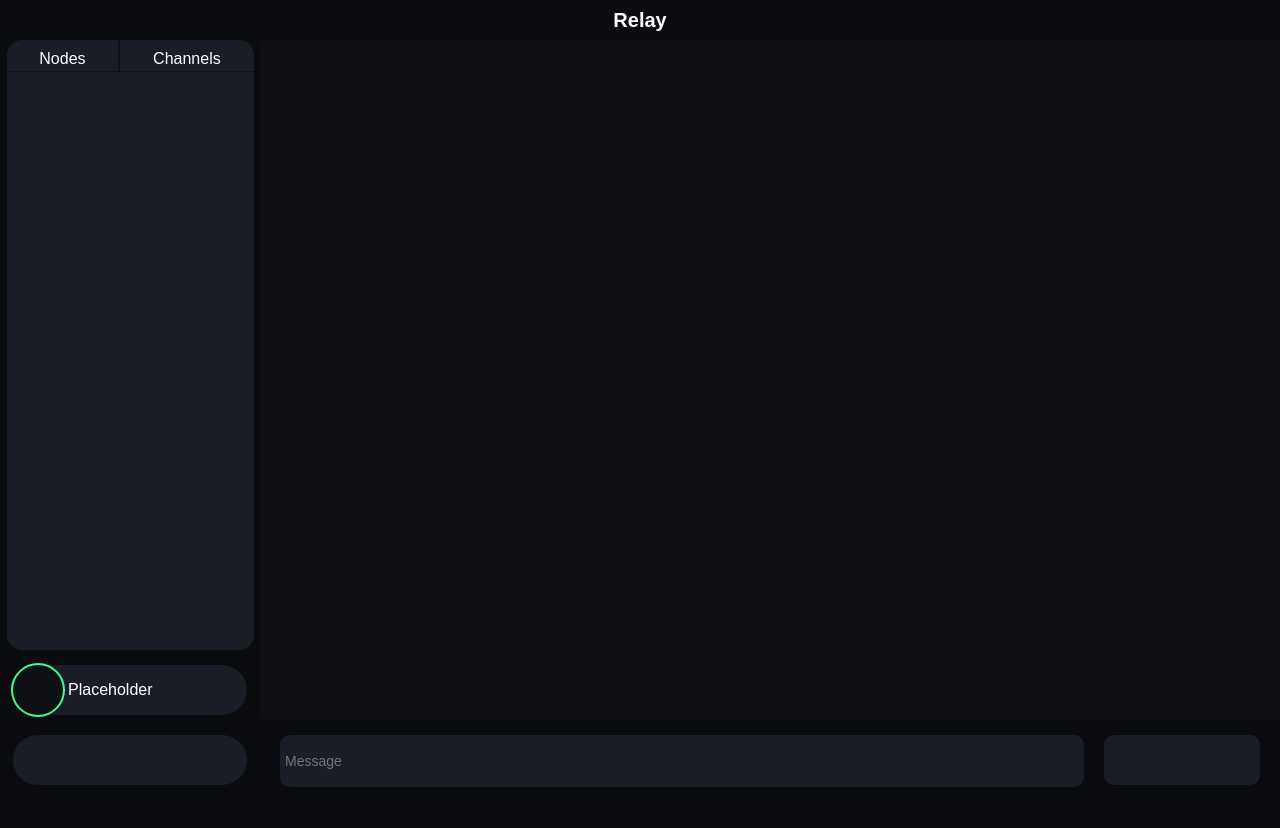
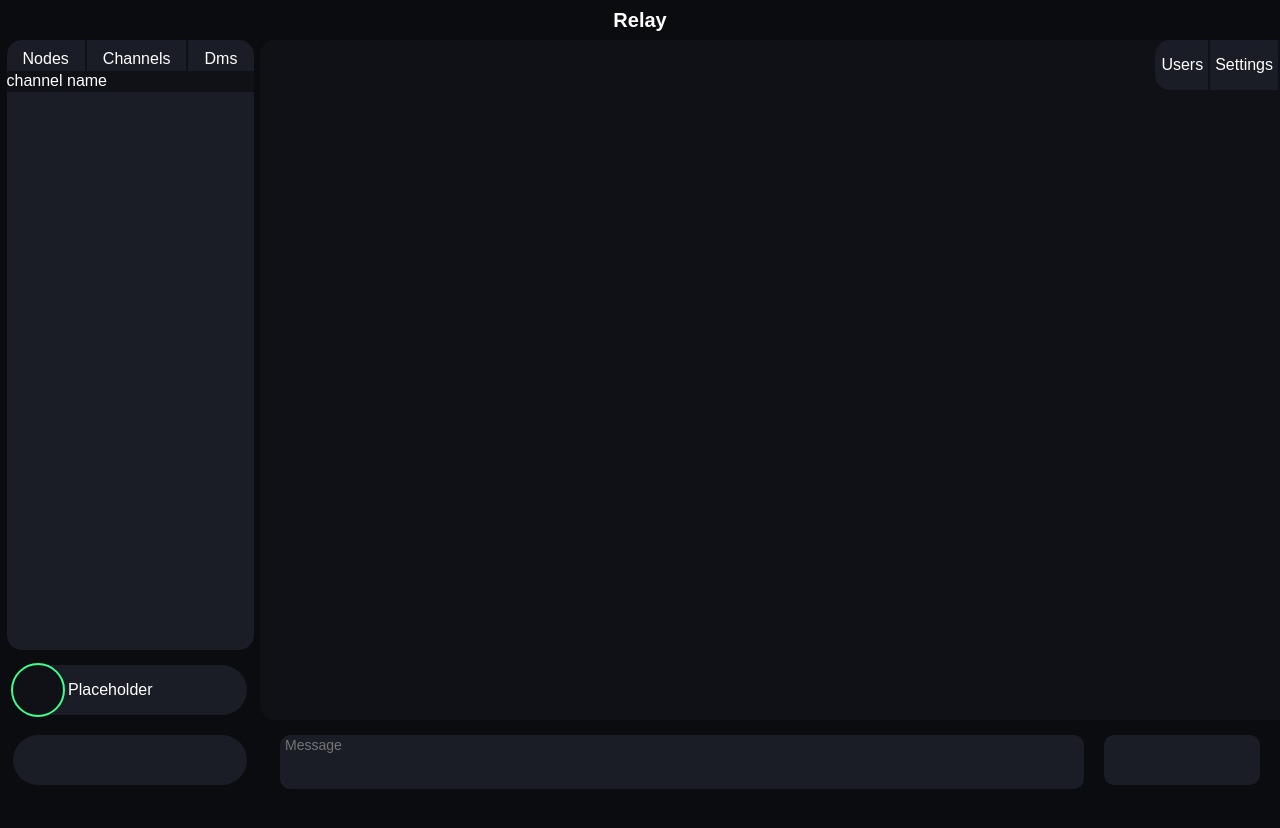
Before and after one commit to RedThunder1/Relay, an Angular app: page / in a window 1280 px wide. Shown: the top 828 px of the page. Built offline with nearby package versions, Linux system fonts and the light colour scheme.

Commit message:
Added panel to open user and server settings tab. Did some work on the overall design of the webapp.

```diff
--- a/src/app/app.css
+++ b/src/app/app.css
@@ -59,8 +59,18 @@
   border: 1px solid var(--primary);
 }
 
-.node_list_container {
+#node_list_container {
   height: 95%;
+  display: flex;
+  flex-direction: column;
+  gap: 5px;
+  overflow-y: scroll;
+}
+
+.list_node {
+  background-color: green;
+  height: 50px;
+  width: 100%;
 }
 
 .settings_tab {
@@ -105,19 +115,20 @@
   padding: 0;
 }
 
-.message_bar {
+#message_bar {
   grid-area: 3 / 2 / 4 / 3;
   display: flex;
   flex-direction: row;
   height: 80px;
   width: calc(100vw - 260px);
   overflow: hidden;
+  transition: all ease 0.3s;
 }
 
-.message_input {
+#message_input {
   font-size: 14px;
   width: 80%;
-  height: 50px;
+  min-height: 50px;
   margin: 15px 20px 15px 20px;
   background-color: var(--panels);
   border: none;
@@ -125,13 +136,14 @@
   border-radius: 10px;
   padding-left: 5px;
   transition: all ease 0.1s;
+  resize: none;
 }
 
-.message_input:focus {
+#message_input:focus {
   outline: var(--primary_accent) 2px solid;
 }
 
-.message_tools {
+#message_tools {
   background-color: var(--panels);
   margin: auto 20px auto 0;
   height: 50px;
@@ -139,9 +151,41 @@
   border-radius: 10px;
 }
 
-.center_page {
+#center_page {
   grid-area: 1 / 2 / 3 / 3;
-  height: calc(100vh - 120px);
+  min-height: calc(100vh - 120px);
   background-color: var(--primary);
-  border-radius: 5px 0 0 5px;
+  border-radius: 15px 0 0 15px;
 }
+
+#channel_settings {
+  background-color: var(--panels);
+  height: 50px;
+  width: 125px;
+  position: absolute;
+  right: 0;
+  border-radius: 15px 0 0 15px;
+  transition: all ease-in-out 0.3s;
+
+}
+
+.channel_settings_panel {
+  display: flex;
+  flex-direction: row;
+  position: absolute;
+  top: 0;
+  right: 0;
+}
+
+.channel_settings_button {
+  height: 50px;
+  width: fit-content;
+  border-right: 2px solid var(--primary);
+  line-height: 50px;
+  padding: 0 5px 0 5px;
+}
+
+.channel_settings_button:hover {
+  color: var(--primary_accent);
+  cursor: pointer;
+}
--- a/src/app/app.html
+++ b/src/app/app.html
@@ -7,11 +7,13 @@
     <div class="node_list">
       <div class="node_list_panel">
         <div class="node_list_selector">
-          <div class="node_list_selection" (click)="changeListMode()">Nodes</div>
+          <div class="node_list_selection" (click)="changeListMode('nodes')">Nodes</div>
           <div class="node_list_divider"></div>
-          <div class="node_list_selection" (click)="changeListMode()">Channels</div>
+          <div class="node_list_selection" (click)="changeListMode('channels')">Channels</div>
+          <div class="node_list_divider"></div>
+          <div class="node_list_selection" (click)="changeListMode('dms')">Dms</div>
         </div>
-        <div class="node_list_container">
+        <div id="node_list_container">
 
         </div>
       </div>
@@ -26,11 +28,20 @@
     </div>
   </div>
 
-  <div class="center_page"></div>
+  <div id="center_page">
 
-  <div class="message_bar">
-    <input type="text" class="message_input" placeholder="Message"/>
-    <div class="message_tools">
+    <div id="channel_settings">
+      <div class="channel_settings_panel">
+        <div class="channel_settings_button" (click)="toggleSettingsMode('users')"> Users</div>
+        <div class="channel_settings_button" (click)="toggleSettingsMode('settings')"> Settings</div>
+      </div>
+    </div>
+
+  </div>
+
+  <div id="message_bar">
+    <textarea id="message_input" placeholder="Message"></textarea>
+    <div id="message_tools">
 
     </div>
   </div>
--- a/src/app/app.ts
+++ b/src/app/app.ts
@@ -1,5 +1,5 @@
-import { Component, signal } from '@angular/core';
-import { RouterOutlet } from '@angular/router';
+import {Component, OnInit, signal} from '@angular/core';
+import {RouterOutlet} from '@angular/router';
 
 @Component({
   selector: 'app-root',
@@ -8,23 +8,68 @@ import { RouterOutlet } from '@angular/router';
   styleUrl: './app.css'
 })
 
-export class App {
+export class App implements OnInit {
   protected readonly title = signal('Relay');
-  node_list_mode: boolean = true; //If true the list mode will display nodes. If not it will display channels
+  container: HTMLElement | undefined;
+  panel: HTMLElement | undefined;
+  centerPage: HTMLElement | undefined;
+  messageBarChildren: HTMLElement[] = [];
 
-  changeListMode(): void {
-    if (this.node_list_mode) {
+  ngOnInit(): void {
+    this.container = document.getElementById('node_list_container')!!;
+    this.panel = document.getElementById('channel_settings')!!;
+    this.centerPage = document.getElementById('center_page')!!;
+
+    this.changeListMode('channels')
+
+    for (let child of document.getElementById('message_bar')!!.children) {
+      this.messageBarChildren.push(document.getElementById(child.id)!!);
+    }
+  }
+
+  changeListMode(mode: string): void {
+    if (mode == 'nodes') {
+      //Displays Nodes
+      //Fetch users nodes / folders
+
+
+      //Load nodes in panel
+      //Placeholder node
+      this.container!!.innerHTML = '<div class="list_node"> <div class="list_node_img"></div> <div class="list_node_name">placeholder</div> <div class="list_node_info">info placeholder</div> </div>';
+    } else if (mode == 'channels') {
       //Displays channels
 
+      //Placeholder channels
+      this.container!!.innerHTML = '<div class="list_channel">channel name</div>';
     } else {
-      //Displays Nodes
-
+      //Displays Dms
+      //Placeholder dms
+      this.container!!.innerHTML = '<div class="list_node"> <div class="list_node_img" style="border: 2px solid var(--green_accent)"></div> <div class="list_node_name">placeholder</div> <div class="list_node_info">info placeholder</div> </div>';
     }
-
-
-    this.node_list_mode = !this.node_list_mode
   }
 
+  currentSettingsMode: string = ''
+  toggleSettingsMode(mode: string): void {
+    if (mode == this.currentSettingsMode)  {
+      this.panel!!.style.height = "";
+      this.panel!!.style.width = "";
 
+      for (let child of this.messageBarChildren) { child.style.display = ""; }
 
+      this.currentSettingsMode = '';
+      return;
+    } else if (mode == 'users') {
+      this.panel!!.style.height = this.centerPage!!.offsetHeight.toString() + "px";
+      this.panel!!.style.width = "200px";
+
+      for (let child of this.messageBarChildren) { child.style.display = ''; }
+    } else if (mode == 'settings') {
+      this.panel!!.style.height = this.centerPage!!.offsetHeight.toString() + "px";
+      this.panel!!.style.width = this.centerPage!!.offsetWidth.toString() + "px";
+
+      //Hides message bar since channel isn't viewable with settings panel open
+      for (let child of this.messageBarChildren) { child.style.display = 'none'; }
+    }
+    this.currentSettingsMode = mode;
+  }
 }
--- a/src/styles.css
+++ b/src/styles.css
@@ -4,6 +4,7 @@
   --secondary: #0b0c10;
   --panels: #1A1D26;
   --green_accent: #3DFF8E;
+  --orange_accent: #ff891a;
   --red_accent: #FF3221BA;
 }
 
@@ -17,3 +18,49 @@ body {
   background-color: var(--secondary);
   overflow: hidden;
 }
+
+.list_node {
+  min-height: 50px;
+  max-height: 50px;
+  width: 100%;
+
+  display: grid;
+  grid-template-columns: repeat(2, 1fr);
+  grid-template-rows: repeat(2, 1fr);
+}
+
+.list_node_img {
+  background-color: var(--secondary);
+  width: 50px;
+  aspect-ratio: 1/1;
+
+  border-radius: 50%;
+  grid-area: 1 / 1 / 3 / 2;
+}
+
+.list_node_name {
+  position: relative;
+  right: 50%;
+  grid-area: 1 / 2 / 2 / 3;
+  line-height: 30px;
+  font-size: 14px;
+}
+
+.list_node_info {
+  position: relative;
+  right: 50%;
+  grid-area: 2 / 2 / 3 / 3;
+  line-height: 25px;
+  font-size: 12px;
+  font-style: italic;
+  color: rgba(255, 255, 255, 0.5);
+}
+
+.list_channel {
+  background-color: var(--primary);
+  height: 20px;
+}
+
+.list_channel_settings {
+
+}
```
Also changed, not shown: 1 other file (tests, documents, lock files or other folders).
